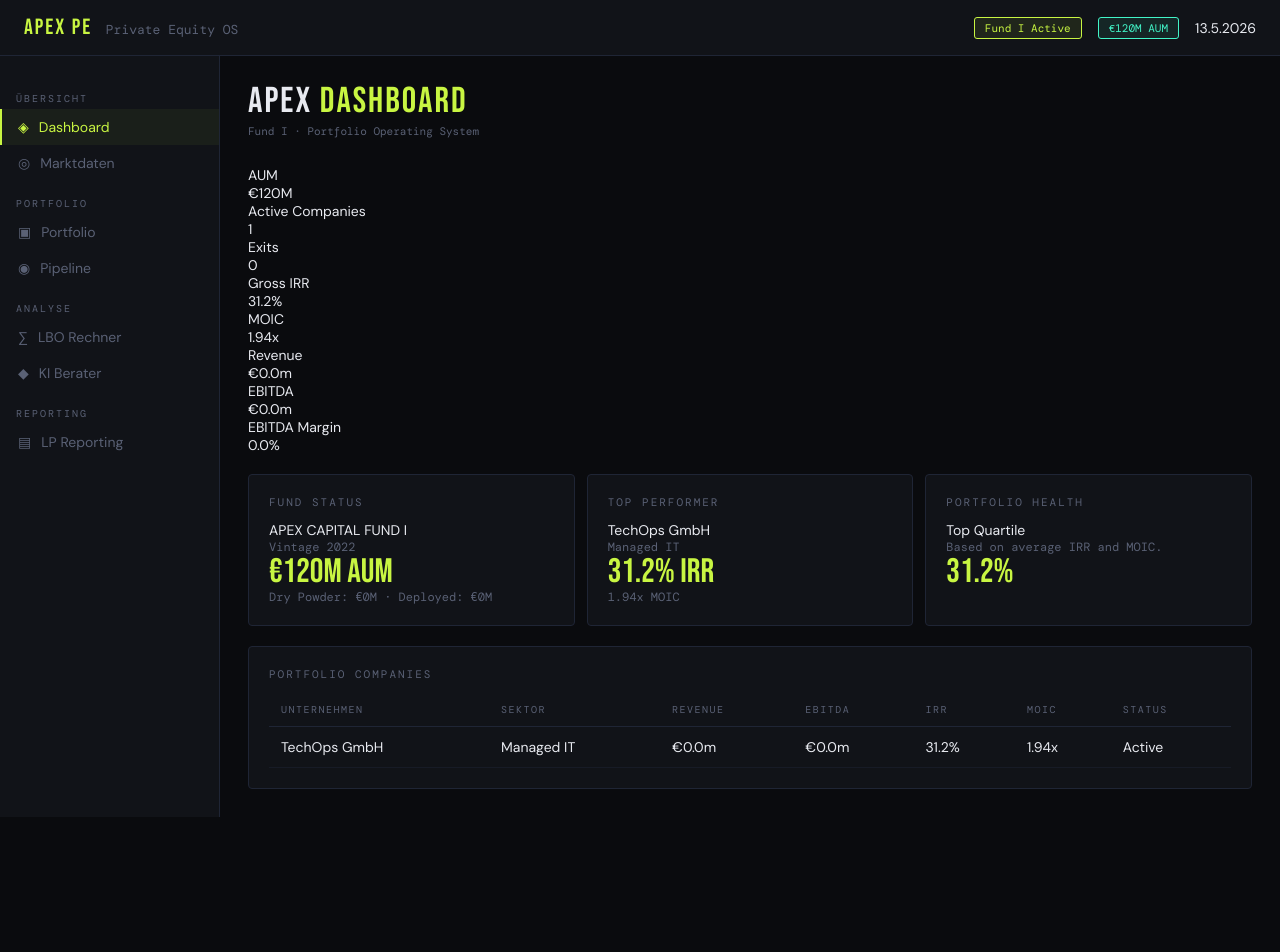
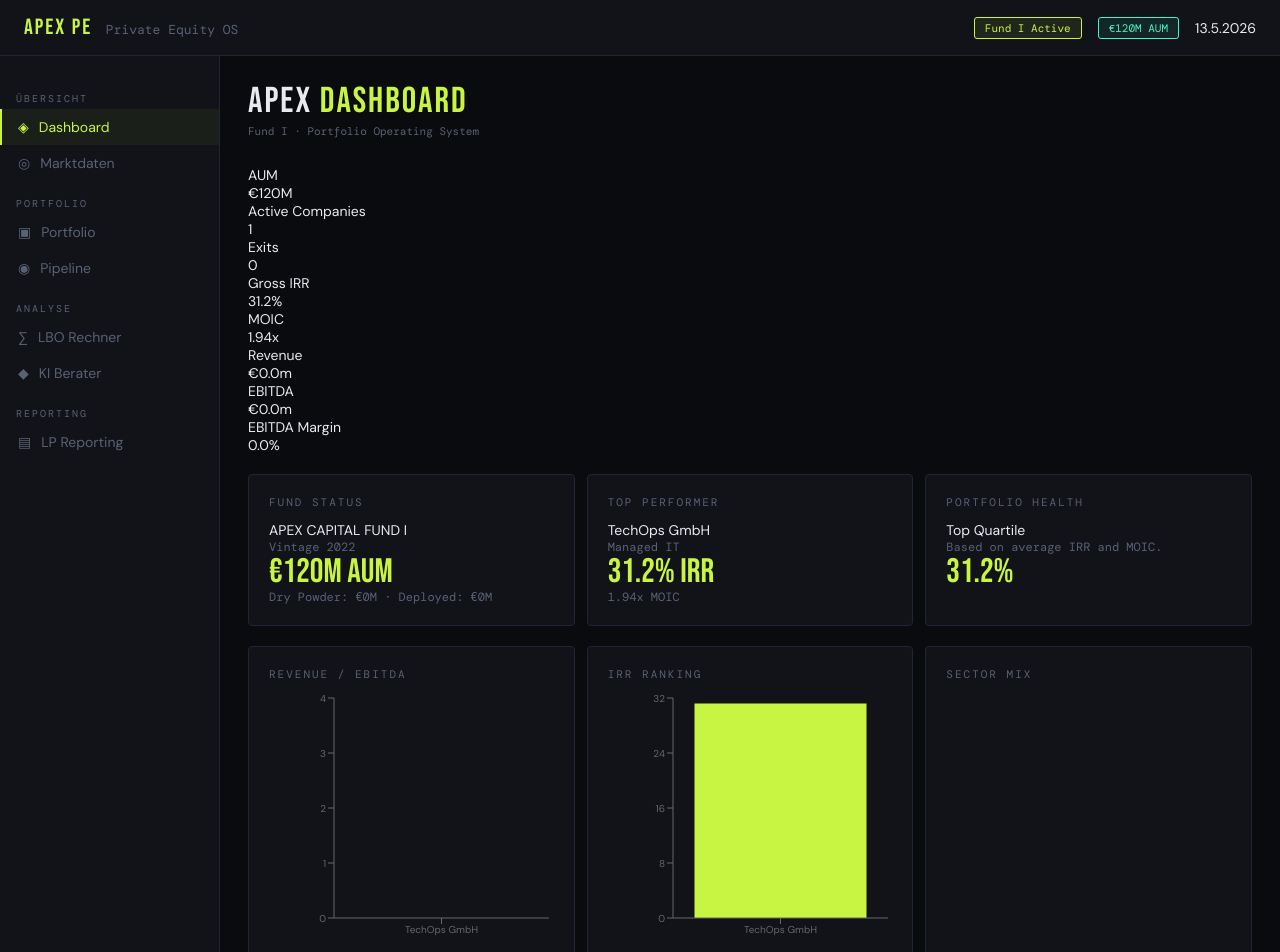
Before and after one commit to somatic3000-dev/apex-pe-app, a React (Vite) app: page / in a window 1280 px wide. Shown: the top 952 px of the page. Before the commit the page ends 817 px from the top, so only its background shows below. Built offline with nearby package versions, Linux system fonts and the light colour scheme; a web font is replaced by a local one.

Commit message:
Dashboard.jsx aktualisieren

```diff
--- a/src/pages/Dashboard.jsx
+++ b/src/pages/Dashboard.jsx
@@ -1,3 +1,15 @@
+import {
+  BarChart,
+  Bar,
+  XAxis,
+  YAxis,
+  Tooltip,
+  ResponsiveContainer,
+  PieChart,
+  Pie,
+  Cell,
+} from "recharts";
+
 export default function Dashboard({ fund = {}, portfolio = [] }) {
   const active = portfolio.filter((p) => p.status === "Active");
   const exits = portfolio.filter((p) => p.status === "Exit");
@@ -15,8 +27,23 @@ export default function Dashboard({ fund = {}, portfolio = [] }) {
       ? active.reduce((s, p) => s + (Number(p.moic) || 0), 0) / active.length
       : 0;
 
-  const ebitdaMargin =
-    totalRevenue > 0 ? (totalEbitda / totalRevenue) * 100 : 0;
+  const ebitdaMargin = totalRevenue > 0 ? (totalEbitda / totalRevenue) * 100 : 0;
+
+  const chartData = active.map((p) => ({
+    name: p.name,
+    revenue: Number(p.revenue) || 0,
+    ebitda: Number(p.ebitda) || 0,
+    irr: Number(p.irr) || 0,
+  }));
+
+  const sectorData = Object.values(
+    active.reduce((acc, p) => {
+      const sector = p.sector || "Other";
+      acc[sector] = acc[sector] || { name: sector, value: 0 };
+      acc[sector].value += Number(p.revenue) || 0;
+      return acc;
+    }, {})
+  );
 
   const topPerformer = [...active].sort(
     (a, b) => (Number(b.irr) || 0) - (Number(a.irr) || 0)
@@ -29,9 +56,7 @@ export default function Dashboard({ fund = {}, portfolio = [] }) {
           <div className="page-title">
             APEX <span>DASHBOARD</span>
           </div>
-          <div className="page-sub">
-            Fund I · Portfolio Operating System
-          </div>
+          <div className="page-sub">Fund I · Portfolio Operating System</div>
         </div>
       </div>
 
@@ -67,9 +92,7 @@ export default function Dashboard({ fund = {}, portfolio = [] }) {
             <div className="market-card-price" style={{ color: "var(--accent)" }}>
               {Number(topPerformer.irr || 0).toFixed(1)}% IRR
             </div>
-            <div className="muted">
-              {Number(topPerformer.moic || 0).toFixed(2)}x MOIC
-            </div>
+            <div className="muted">{Number(topPerformer.moic || 0).toFixed(2)}x MOIC</div>
           </div>
         )}
 
@@ -78,9 +101,7 @@ export default function Dashboard({ fund = {}, portfolio = [] }) {
           <div className="market-card-name">
             {avgIrr >= 25 ? "Top Quartile" : avgIrr >= 15 ? "On Track" : "Needs Attention"}
           </div>
-          <div className="muted">
-            Based on average IRR and MOIC.
-          </div>
+          <div className="muted">Based on average IRR and MOIC.</div>
           <div
             className="market-card-price"
             style={{
@@ -95,6 +116,47 @@ export default function Dashboard({ fund = {}, portfolio = [] }) {
             {avgIrr.toFixed(1)}%
           </div>
         </div>
+      </div>
+
+      <div className="market-grid" style={{ marginBottom: 20 }}>
+        <ChartCard title="Revenue / EBITDA">
+          <ResponsiveContainer width="100%" height={260}>
+            <BarChart data={chartData}>
+              <XAxis dataKey="name" tick={{ fontSize: 10 }} />
+              <YAxis tick={{ fontSize: 10 }} />
+              <Tooltip />
+              <Bar dataKey="revenue" fill="#c8f542" name="Revenue" />
+              <Bar dataKey="ebitda" fill="#42f5c8" name="EBITDA" />
+            </BarChart>
+          </ResponsiveContainer>
+        </ChartCard>
+
+        <ChartCard title="IRR Ranking">
+          <ResponsiveContainer width="100%" height={260}>
+            <BarChart data={[...chartData].sort((a, b) => b.irr - a.irr)}>
+              <XAxis dataKey="name" tick={{ fontSize: 10 }} />
+              <YAxis tick={{ fontSize: 10 }} />
+              <Tooltip />
+              <Bar dataKey="irr" fill="#c8f542" name="IRR %" />
+            </BarChart>
+          </ResponsiveContainer>
+        </ChartCard>
+
+        <ChartCard title="Sector Mix">
+          <ResponsiveContainer width="100%" height={260}>
+            <PieChart>
+              <Pie data={sectorData} dataKey="value" nameKey="name" outerRadius={90} label>
+                {sectorData.map((_, index) => (
+                  <Cell
+                    key={index}
+                    fill={["#c8f542", "#42f5c8", "#f5a742", "#f54242", "#8f9cff"][index % 5]}
+                  />
+                ))}
+              </Pie>
+              <Tooltip />
+            </PieChart>
+          </ResponsiveContainer>
+        </ChartCard>
       </div>
 
       <div className="card">
@@ -142,3 +204,12 @@ function Metric({ label, value }) {
     </div>
   );
 }
+
+function ChartCard({ title, children }) {
+  return (
+    <div className="card">
+      <div className="card-title">{title}</div>
+      {children}
+    </div>
+  );
+}
```
